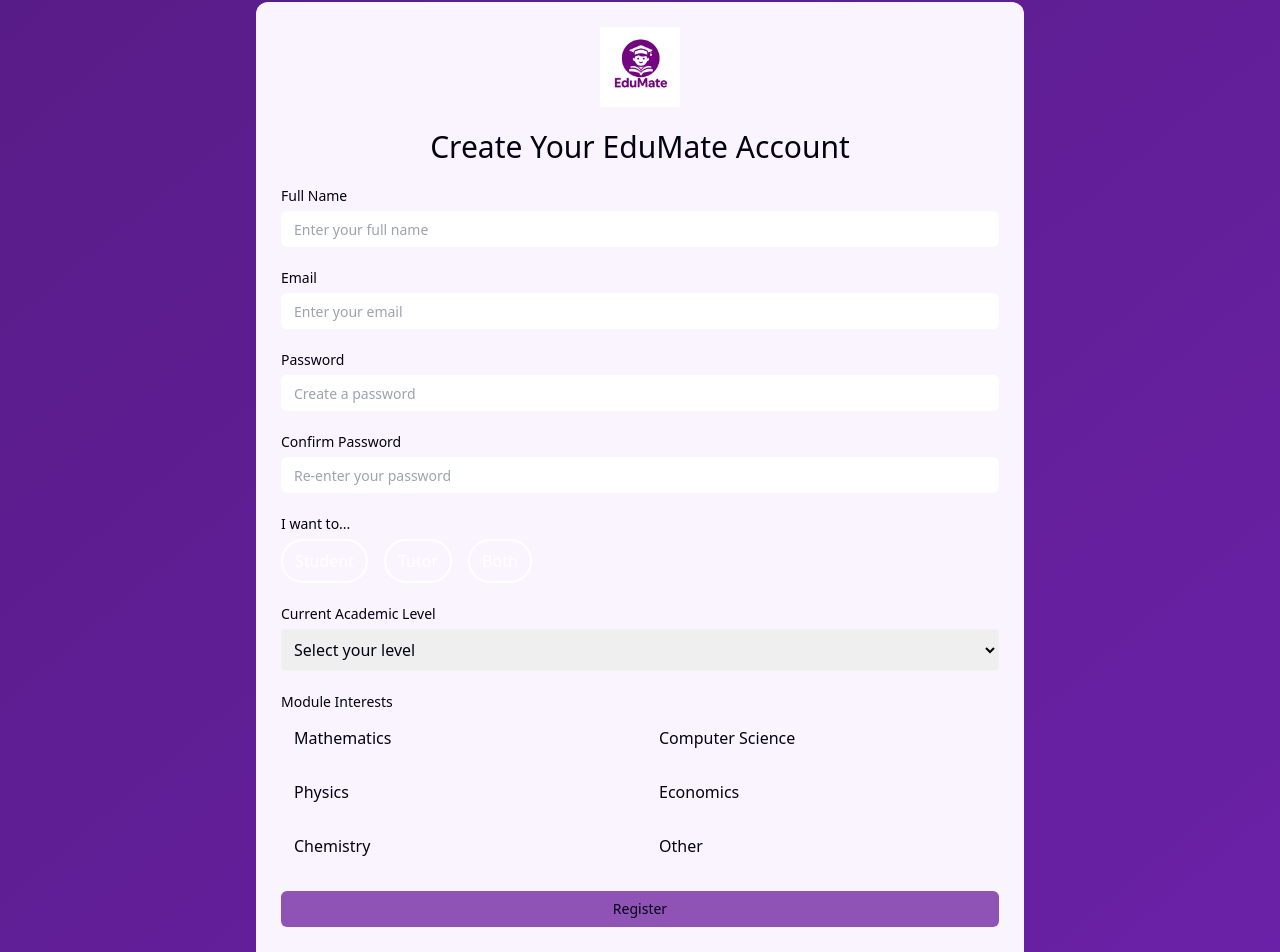
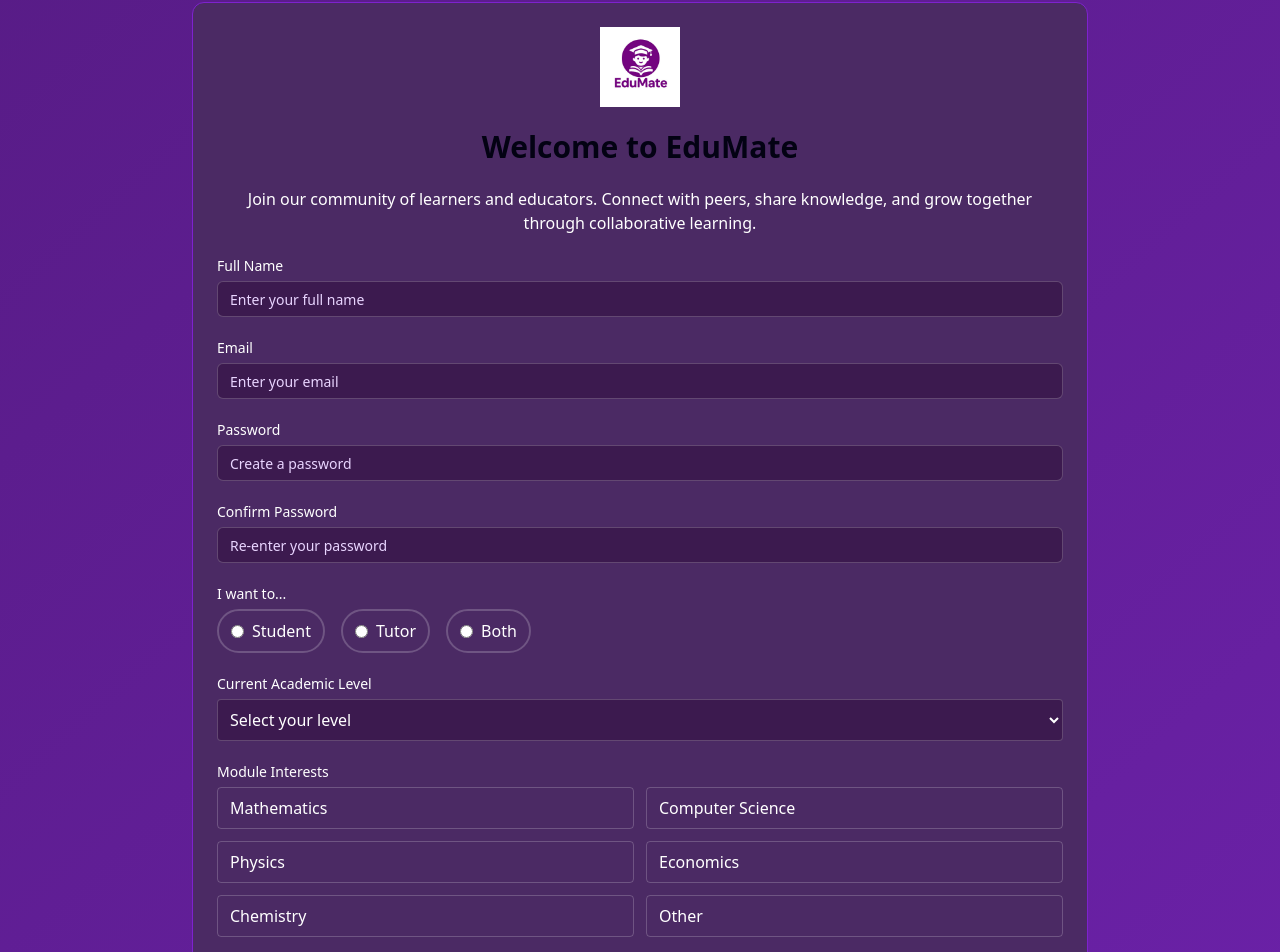
Before and after one commit to Ethan-Wagner54/EduMate, a React (Vite) app in the folder edumate-frontend/: page /register in a window 1280 px wide. Shown: the part 30-982 px from the top of the page. Built offline with nearby package versions, Linux system fonts and the light colour scheme.

Commit message:
updated the sign up page

```diff
--- a/edumate-frontend/src/pages/Register.jsx
+++ b/edumate-frontend/src/pages/Register.jsx
@@ -51,15 +51,16 @@
     //layout for the page
     return (
          <div className="min-h-screen bg-gradient-to-br from-purple-900 to-purple-800 py-8 px-4 flex items-center justify-center">
-            <Card className="w-full max-w-3xl bg-card dark:bg-card-dark border border-border dark:border-border-dark backdrop-blur-sm">
+            <Card style={{ backgroundColor: '#4B2A64' }} className="w-full max-w-4xl text-white border border-purple-700">
                 {/* Logo and header */}
                 <CardHeader className="text-center space-y-4">
                     <div className="flex justify-center">
                         <img src={logoImage} alt="EduMate Logo" className="w-20 h-20" />
                     </div>
-                    <CardTitle className="text-3xl text-foreground dark:text-foreground-dark">
-                        Create Your EduMate Account
+                    <CardTitle className="text-3xl text-foreground dark:text-white font-bold">
+                        Welcome to EduMate
                      </CardTitle>
+                     <p>Join our community of learners and educators. Connect with peers, share knowledge, and grow together through collaborative learning.</p>
                 </CardHeader>
                 {/* Registration form */}
                 <CardContent>
@@ -67,7 +68,7 @@
                         {/* Full Name */}
                         <div className="space-y-2">
                             <Label htmlFor="name">Full Name</Label>
-                            <Input
+                            <Input style={{ backgroundColor: '#3C1A4F' }} className="bg-edumatePurpleLight text-white placeholder:text-purple-200 border border-grey"
                                 id="name"
                                 name="name"
                                 type="text"
@@ -80,7 +81,7 @@
                          {/* Email */}
                         <div className="space-y-2">
                             <Label htmlFor="email">Email</Label>
-                            <Input
+                            <Input style={{ backgroundColor: '#3C1A4F' }} className="bg-edumatePurpleLight text-white placeholder:text-purple-200 border border-grey"
                                 id="email"
                                 name="email"
                                 type="email"
@@ -93,7 +94,7 @@
                         {/* Password */}
                         <div className="space-y-2">
                             <Label htmlFor="password">Password</Label>
-                            <Input
+                            <Input style={{ backgroundColor: '#3C1A4F' }} className="bg-edumatePurpleLight text-white placeholder:text-purple-200 border border-grey"
                                 id="password"
                                 name="password"
                                 type="password"
@@ -106,7 +107,7 @@
                         {/* Confirm Password */}
                         <div className="space-y-2">
                             <Label htmlFor="confirmPassword">Confirm Password</Label>
-                            <Input
+                            <Input style={{ backgroundColor: '#3C1A4F' }} className="bg-edumatePurpleLight text-white placeholder:text-purple-200 border border-grey"
                                 id="confirmPassword"
                                 name="confirmPassword"
                                 type="password"
@@ -126,16 +127,16 @@
                                         className={`flex items-center gap-2 px-3 py-2 rounded-full border-2 ${
                                             formData.role == role
                                                 ? "bg-primary border-primary text-white" //ADD OR REMOVE TABBING
-                                                : "border-white text-white"
+                                                : "border to-white text-white"
                                         } cursor-pointer`}
                                     >
-                                    <input
+                                    <input style={{ backgroundColor: '#3C1A4F' }} className="bg-edumatePurpleLight text-white placeholder:text-purple-200 border border-grey"
                                         type="radio"
                                         name="role"
                                         value={role}
                                         checked={formData.role === role}
                                         onChange={handleChange}
-                                        className="hidden"
+                                        //className was hidden
                                     />
                                     {role}
                                     </label>
@@ -151,7 +152,8 @@
                                 value={formData.academicLevel}
                                 onChange={handleChange}
                                 required
-                                className="w-full p-2 rounded bg-input dark:bg-input-dark border border-border dark:border-border-dark text-foreground dark:text-foreground-dark"
+                                style={{ backgroundColor: '#3C1A4F' }} className="w-full p-2 rounded bg-input bg-edumatePurpleLight text-white placeholder:text-purple-200 border border-grey"
+                                //className="w-full p-2 rounded bg-input dark:bg-input-dark border border-border dark:border-border-dark text-foreground dark:text-foreground-dark"
                             >
                                 <option value="">Select your level</option>
                                 {academicLevels.map(level => (
@@ -169,7 +171,7 @@
                                         className={`flex items-center gap-2 px-3 py-2 rounded border ${
                                             formData.modules.includes(module)
                                                 ? "bg-primary text-white border-primary" //ADD OR REMOVE TABBING
-                                                : "bg-input dark:bg-input-dark text-foreground dark:text-foreground-dark border-border dark:border-border-dark"
+                                                : "border to-white text-white"
                                         } cursor-pointer`}
                                     >
                                         <input
@@ -196,15 +198,15 @@
                 <div className="text-center mt-6 text-sm text-muted-foreground dark:text-muted-foreground-dark">
                     <p>
                         Already have an Account?{" "}
-                        <button className="text-secondary dark:text-secondary-dark hover:underline">
+                        <button className="text-secondary dark:text-secondary-dark hover:underline font-bold">
                             Sign In
                         </button>
                     </p>
                     <p className="mt-2">
                         By registering, you agree to our{" "}
-                        <button className="text-primary hover:underline">Terms of Service</button>{" "}
+                        <button className="text-primary hover:underline font-bold">Terms of Service</button>{" "}
                         and{" "}
-                        <button className="text-primary hover:underline">Privacy Policy</button>.
+                        <button className="text-primary hover:underline font-bold">Privacy Policy</button>.
                     </p>
                 </div>
                 </CardContent>
```
